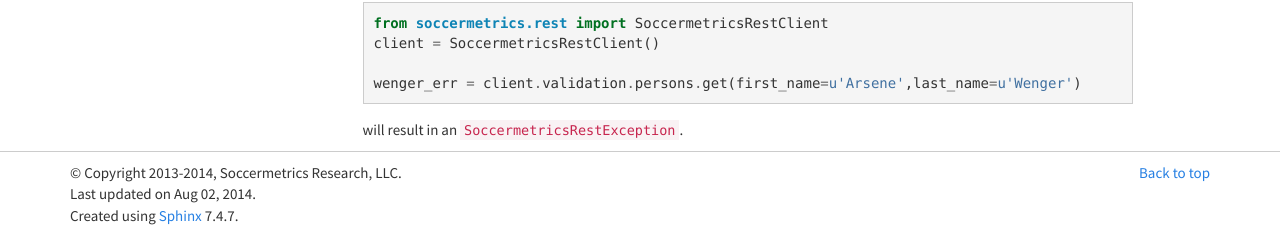
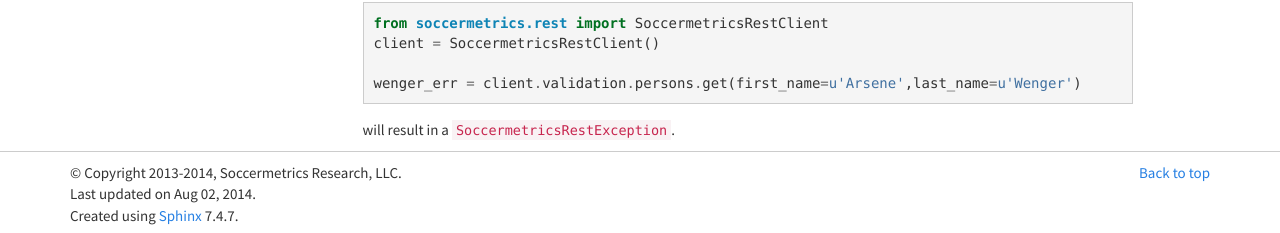
Before and after one commit to soccermetrics/soccermetrics-client-py, a Sphinx documentation site: the page built from docs/source/guide/validation.rst, in a window 1280 px wide and 900 px high, scrolled down 1193 px. Shown: the part 664-897 px from the top of the window. Built offline with Sphinx 7.4.7, drawn with Linux system fonts in a browser that asks for light colours.

```diff
--- a/README.rst
+++ b/README.rst
@@ -166,6 +166,6 @@ Learn More
 ==========
 
 -  `Link to API
-   documentation <http://soccermetrics.github.io/fmrd-summary-api>`_.
+   documentation <http://soccermetrics.github.io/connect-api>`_.
 -  `Link to full client documentation
    here <http://soccermetrics.github.io/soccermetrics-client-py>`_.
--- a/docs/source/guide/personnel.rst
+++ b/docs/source/guide/personnel.rst
@@ -62,4 +62,4 @@ anyway).
     webb_england = client.link.get(webb.link.country)
     webb_matches = client.link.get(webb.link.matches)
 
-.. _`Personnel Resource`: http://soccermetrics.github.io/fmrd-summary-api/resources/personnel.html
+.. _`Personnel Resource`: http://soccermetrics.github.io/connect-api/resources/personnel.html
--- a/docs/source/guide/validation.rst
+++ b/docs/source/guide/validation.rst
@@ -110,6 +110,6 @@ will create a match, but a search for ``Arsene Wenger``
 
     wenger_err = client.validation.persons.get(first_name=u'Arsene',last_name=u'Wenger')
 
-will result in an ``SoccermetricsRestException``.
+will result in a ``SoccermetricsRestException``.
 
-.. _`Validation Resource`: http://soccermetrics.github.io/fmrd-summary-api/resources/validation/main.html
+.. _`Validation Resource`: http://soccermetrics.github.io/connect-api/resources/validation/main.html
```
